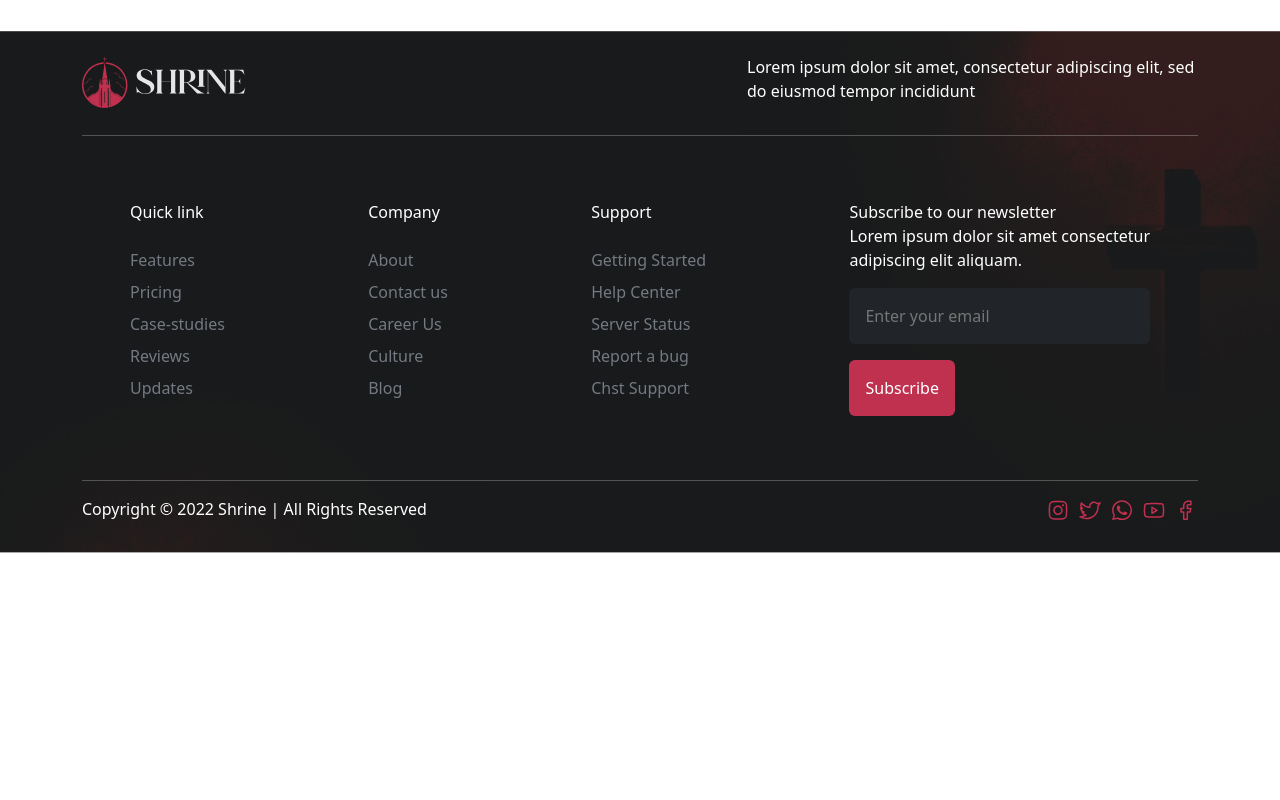
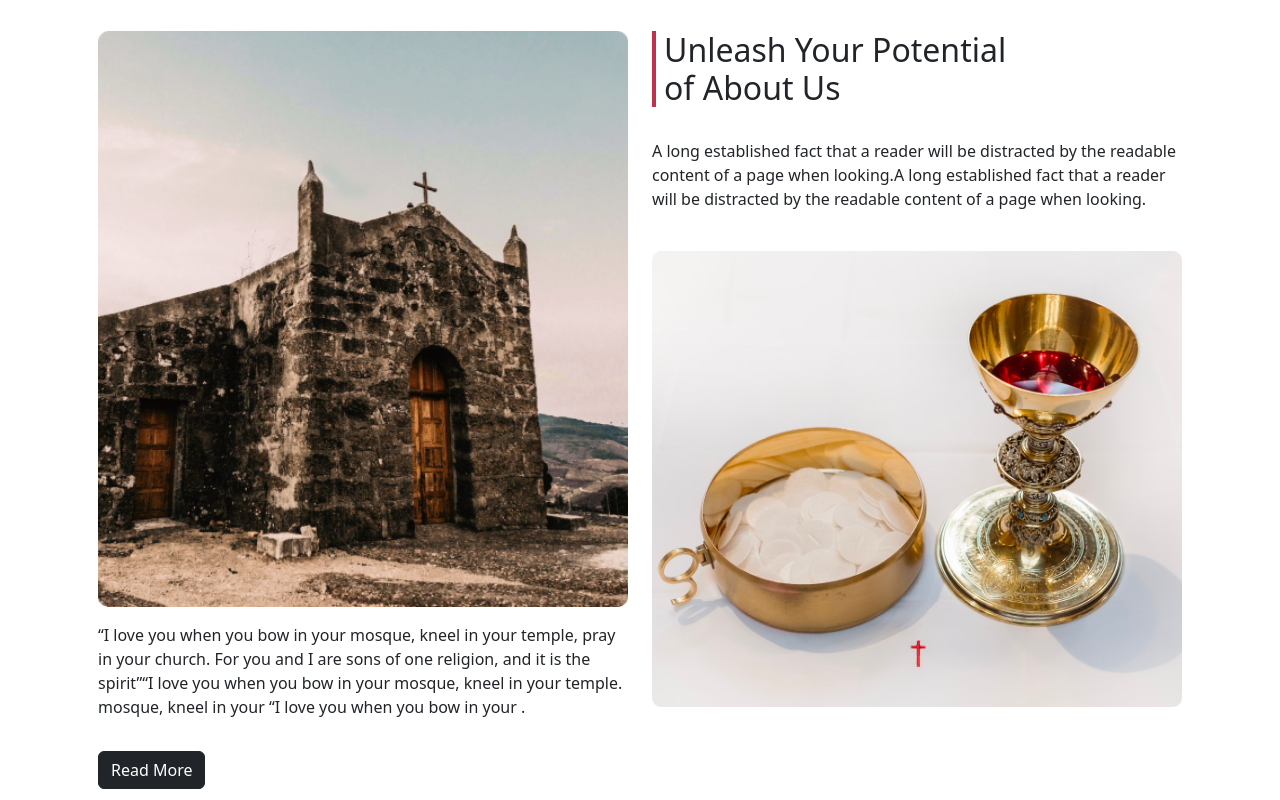
Before and after one commit to Keshav-016/ShrineFullstack, a plain HTML site: page index.html in a window 1280 px wide. Shown: the part 1360-2160 px from the top of the page. Before the commit the page ends 1913 px from the top, so only its background shows below. Drawn offline with nearby package versions, Linux system fonts and the light colour scheme.

Commit message:
feat:added unleash potential section

```diff
--- a/index.html
+++ b/index.html
@@ -69,7 +69,7 @@
     <section class="container my-5">
         <div class="row m-0 px-md-3">
             <div class="col-12 col-md-6 mx-auto order-2 order-md-1">
-                <h2 class="faithfulHeading ps-2 mt-4 mt-md-0">
+                <h2 class="sectionHeading ps-2 mt-4 mt-md-0">
                     Faithful hearts, compassionate hands
                 </h2>
                 <p class="my-4">A long established fact that a reader will be distracted by the readable content of a page when
@@ -88,8 +88,22 @@
 
 <!-- unleash potential section -->
 
-    <section>
-
+    <section class="container my-5">
+        <div class="px-md-3 row">
+            <div class="col-12 col-sm-6 d-flex flex-column gap-3 order-1 order-sm-0">
+                <div class="unleashPotentialChurch">
+                    <img src="./images/unleashPotential/oldChurch.png" alt="oldChurch" class="w-100 h-100">
+                </div>
+                <p>“I love you when you bow in your mosque, kneel in your temple, pray in your church. For you and I are sons of one religion, and it is the spirit”“I love you when you bow in your mosque, kneel in your temple. mosque, kneel in your
+                    “I love you when you bow in your .</p>
+                <button class="btn btn-dark unleashPotentialButton">Read More</button>
+            </div>
+            <div class="col-12 col-sm-6 d-flex flex-column gap-4 order-0 order-sm-1">
+                <h2 class="sectionHeading ps-2">Unleash Your Potential of About Us</h2>
+                <p>A long established fact that a reader will be distracted by the readable content of a page when looking.A long established fact that a reader will be distracted by the readable content of a page when looking.</p>
+                <img src="./images/unleashPotential/glass.png" alt="glass" class="class="w-100 h-100"">
+            </div>
+        </div>
     </section>
 
     <section class="footer pb-3 mt-5"> </section>
--- a/style.scss
+++ b/style.scss
@@ -6,6 +6,11 @@ $arrow-bg-color: #c0304f;
   padding: 0;
   margin: 0;
   box-sizing: border-box !important;
+}
+
+.sectionHeading{
+  border-left: solid 0.3rem #C0304F ;
+  max-width: 24rem;
 }
 
 .box {
@@ -84,10 +89,14 @@ $arrow-bg-color: #c0304f;
   margin-top: -2rem !important;
 }
 
-// faithful hearts
-.faithfulHeading{
-  border-left: solid 0.3rem #C0304F ;
-  max-width: 24rem;
+// unleashPotential section start
+
+
+.unleashPotentialButton{
+  width: fit-content;
+}
+.unleashPotentialChurch{
+  max-height: 36rem;
 }
 
 // footer section start
```
Also changed, not shown: style.css, 1 other file.
